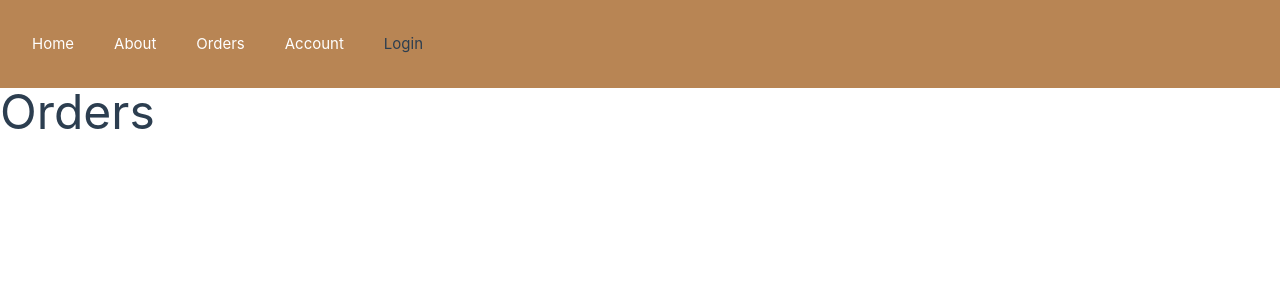
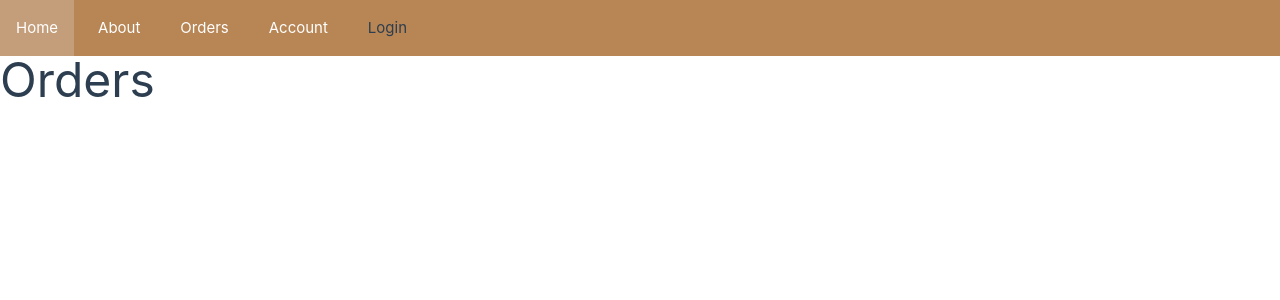
Before and after one commit to Xxenon22/SPMH-Project, a Vue app: page /orders in a window 1280 px wide. Shown: the top 300 px of the page. Built offline with nearby package versions, Linux system fonts and the light colour scheme.

Commit message:
remove padding

```diff
--- a/src/components/Navbar.vue
+++ b/src/components/Navbar.vue
@@ -1,5 +1,5 @@
 <template>
-  <nav class="bg-primary p-4">
+  <nav class="bg-primary">
     <ul class="flex gap-2">
       <li>
         <RouterLink :to="{ name: 'home' }" class="nav-link">Home</RouterLink>
```
